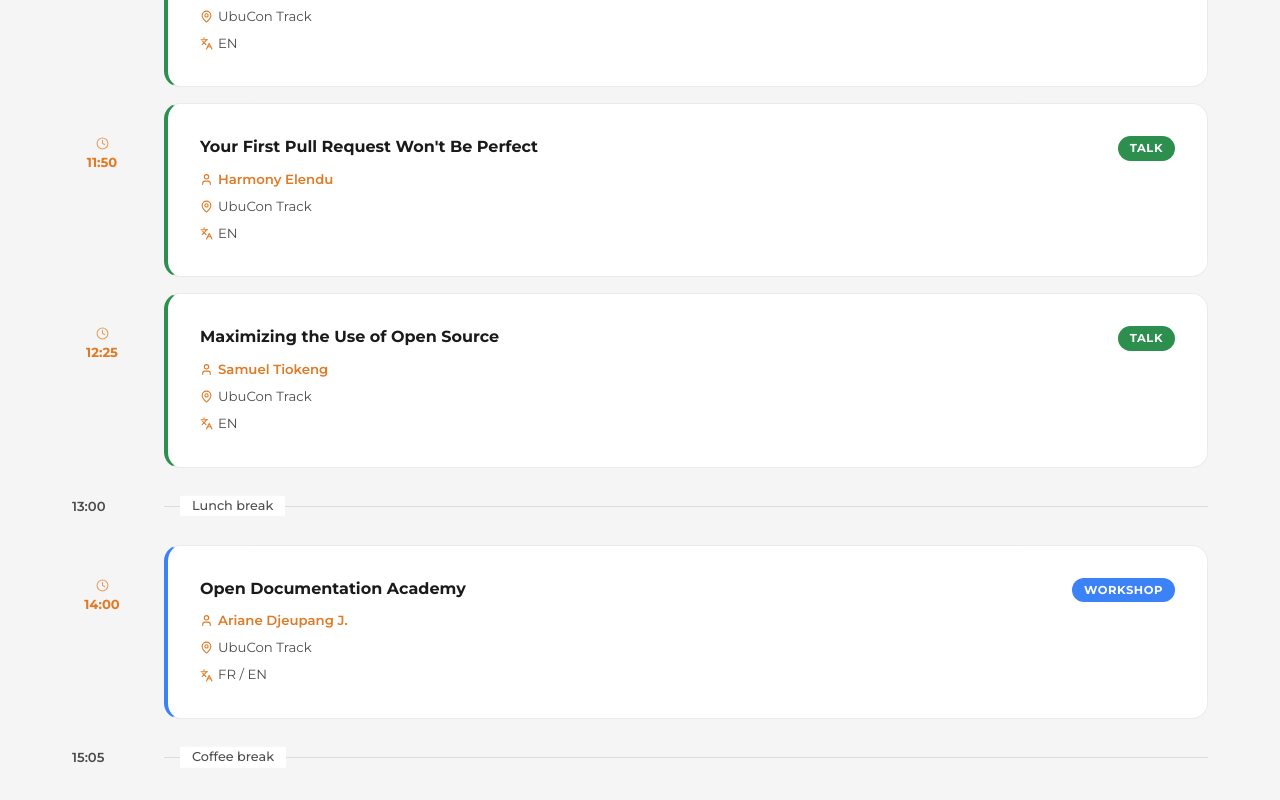
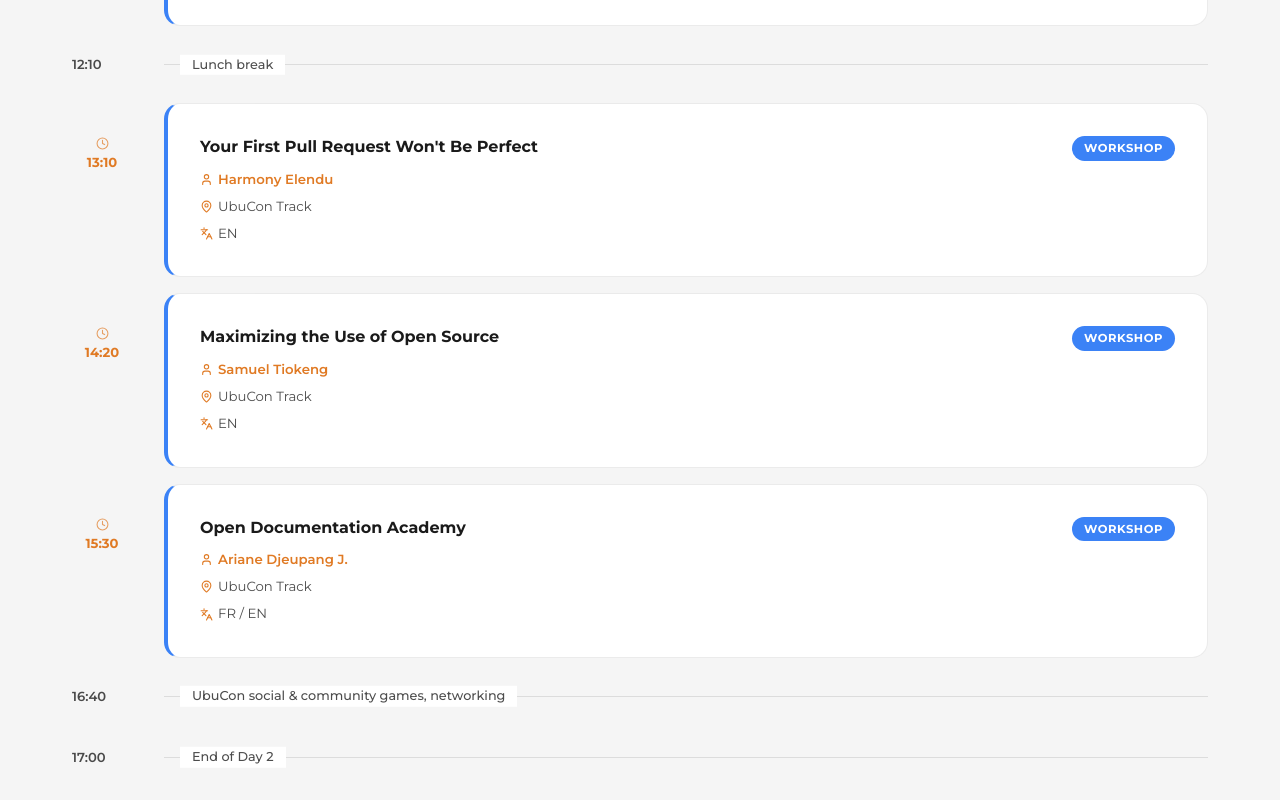
Before and after one commit to pythoncameroon/PyCon_Cameroon_2026, a React (Vite) app: page /en/ubucon in a window 1280 px wide. Shown: the part 3660-4460 px from the top of the page. Built offline with nearby package versions, Linux system fonts and the light colour scheme; no server answers.

Commit message:
feat: update UbuCon Day 2 agenda with new session timings and workshop types
Signed-off-by: Steve Yonkeu <yokwejuste@yahoo.com>

```diff
--- a/src/data/agenda.js
+++ b/src/data/agenda.js
@@ -48,16 +48,14 @@
     day2: [
         { time: '08:30', title: 'Registration & Welcome Coffee', type: 'break', room: '' },
         { time: '09:00', title: 'UbuCon Cameroon Opening', type: 'keynote', room: 'Welcome, Ubuntu ecosystem update', lang: 'enfr' },
-        { time: '10:20', title: 'Coffee break', type: 'break', room: '' },
-        { id: 'built-by-us-a-cameroonian-s-roadmap-to-open-source', time: '10:40', title: 'Built by Us: A Cameroonian\'s Roadmap to Open Source', type: 'talk', room: 'UbuCon Track', speaker: 'Muluh Azinwi Success Ndahi\'li', category: 'Open Source', lang: 'en', abstract: 'Most Cameroonian developers have complained about broken school portals and local platforms that never work, then gone home and done nothing. This talk asks Why? Open source has an image problem: it feels like unmonetized labour. But ignoring local problems has a cost. This talk reframes contribution as the smartest investment a young Cameroonian dev can make.' },
-        { id: 'open-source-impact-how-python-communities-solve-real-problems', time: '11:15', title: 'Open Source Impact: How Python Communities Solve Real Problems', type: 'talk', room: 'UbuCon Track', speaker: 'Johnpaul Hampo', category: 'Open Source', lang: 'en', abstract: 'Open source is not just about code—it’s about communities solving meaningful problems together. In this talk, the impact of open source via python communities on real problems will be shown and discussed, thereby encouraging the listeners to engage in open source projects and also to leverage python communities.' },
-        { id: 'your-first-pull-request-won-t-be-perfect', time: '11:50', title: 'Your First Pull Request Won\'t Be Perfect', type: 'talk', room: 'UbuCon Track', speaker: 'Harmony Elendu', category: 'Education', lang: 'en', abstract: 'Open source is a powerful yet often misunderstood career accelerator for software practitioners in Africa, and it is not limited to senior engineers. This talk draws on Harmony Elendu’s journey, from discovering communities to making contributions, overcoming imposter syndrome, and building a public portfolio that led to real opportunities. Whether you code, write docs, design, or support projects, this session shows there is a place for you in open source.' },
-        { id: 'maximizing-the-use-of-opensource', time: '12:25', title: 'Maximizing the Use of Open Source', type: 'talk', room: 'UbuCon Track', speaker: 'Samuel Tiokeng', category: 'Open Source', lang: 'en', abstract: 'Open source powers the tech world, but are you using it to its full potential? This talk explores how individuals, professionals, and businesses can stop just seeing open source as a nice to have and start leveraging it strategically.' },
-        { time: '13:00', title: 'Lunch break', type: 'break', room: '' },
-        { id: 'open-documentation-academy', time: '14:00', title: 'Open Documentation Academy', type: 'workshop', room: 'UbuCon Track', speaker: 'Ariane Djeupang J.', category: 'Ubuntu & Linux', lang: 'fren', abstract: 'Documentation is an accessible entry point for open source newcomers. This workshop uses the Open Documentation Academy to guide participants through finding their first issue, applying basic documentation principles, and submitting a contribution to a real project.' },
-        { time: '15:05', title: 'Coffee break', type: 'break', room: '' },
-        { time: '15:25', title: 'UbuCon social & community games, networking', type: 'social', room: '' },
-        { time: '16:30', title: 'End of Day 2', type: 'break', room: '' },
+        { id: 'built-by-us-a-cameroonian-s-roadmap-to-open-source', time: '09:50', title: 'Built by Us: A Cameroonian\'s Roadmap to Open Source', type: 'workshop', room: 'UbuCon Track', speaker: 'Muluh Azinwi Success Ndahi\'li', category: 'Open Source', lang: 'en', abstract: 'Most Cameroonian developers have complained about broken school portals and local platforms that never work, then gone home and done nothing. This talk asks Why? Open source has an image problem: it feels like unmonetized labour. But ignoring local problems has a cost. This talk reframes contribution as the smartest investment a young Cameroonian dev can make.' },
+        { id: 'open-source-impact-how-python-communities-solve-real-problems', time: '11:00', title: 'Open Source Impact: How Python Communities Solve Real Problems', type: 'workshop', room: 'UbuCon Track', speaker: 'Johnpaul Hampo', category: 'Open Source', lang: 'en', abstract: 'Open source is not just about code—it’s about communities solving meaningful problems together. In this talk, the impact of open source via python communities on real problems will be shown and discussed, thereby encouraging the listeners to engage in open source projects and also to leverage python communities.' },
+        { time: '12:10', title: 'Lunch break', type: 'break', room: '' },
+        { id: 'your-first-pull-request-won-t-be-perfect', time: '13:10', title: 'Your First Pull Request Won\'t Be Perfect', type: 'workshop', room: 'UbuCon Track', speaker: 'Harmony Elendu', category: 'Education', lang: 'en', abstract: 'Open source is a powerful yet often misunderstood career accelerator for software practitioners in Africa, and it is not limited to senior engineers. This talk draws on Harmony Elendu’s journey, from discovering communities to making contributions, overcoming imposter syndrome, and building a public portfolio that led to real opportunities. Whether you code, write docs, design, or support projects, this session shows there is a place for you in open source.' },
+        { id: 'maximizing-the-use-of-opensource', time: '14:20', title: 'Maximizing the Use of Open Source', type: 'workshop', room: 'UbuCon Track', speaker: 'Samuel Tiokeng', category: 'Open Source', lang: 'en', abstract: 'Open source powers the tech world, but are you using it to its full potential? This talk explores how individuals, professionals, and businesses can stop just seeing open source as a nice to have and start leveraging it strategically.' },
+        { id: 'open-documentation-academy', time: '15:30', title: 'Open Documentation Academy', type: 'workshop', room: 'UbuCon Track', speaker: 'Ariane Djeupang J.', category: 'Ubuntu & Linux', lang: 'fren', abstract: 'Documentation is an accessible entry point for open source newcomers. This workshop uses the Open Documentation Academy to guide participants through finding their first issue, applying basic documentation principles, and submitting a contribution to a real project.' },
+        { time: '16:40', title: 'UbuCon social & community games, networking', type: 'social', room: '' },
+        { time: '17:00', title: 'End of Day 2', type: 'break', room: '' },
     ],
     day3: [
         { time: '08:30', title: 'Welcome Coffee', type: 'break', room: '' },
```
